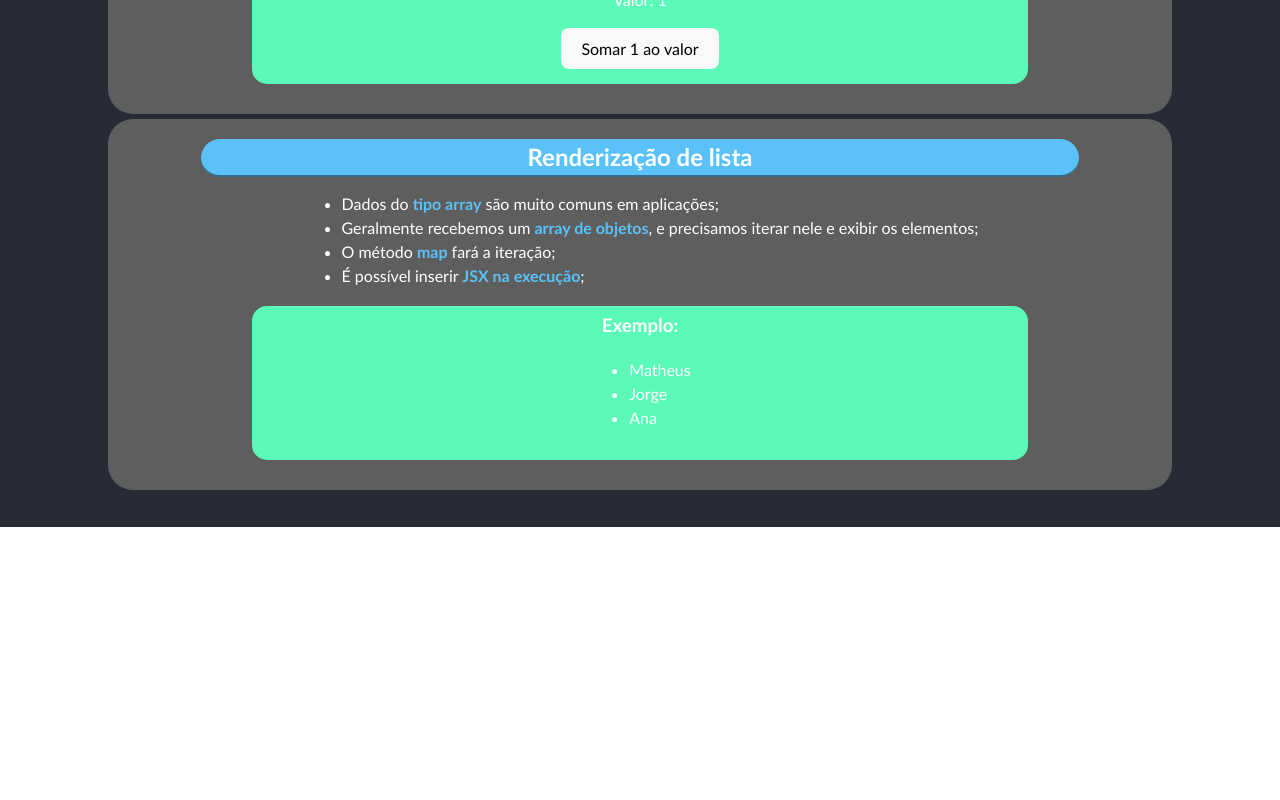
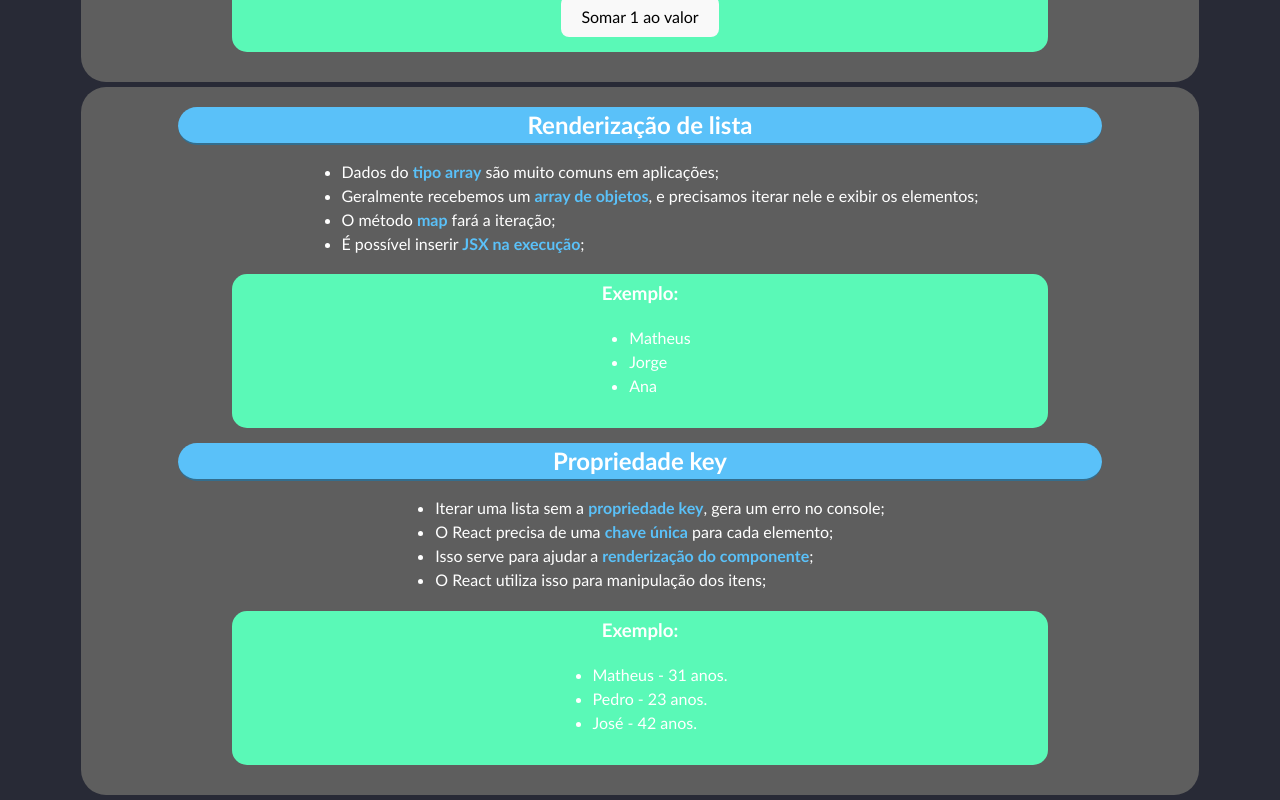
Before and after one commit to CristianTalys/ReactClass, a React (Vite) app in the folder 3_AVANCANDO_EM_REACT/avancando/: page / in a window 1280 px wide. Shown: the part 1235-2035 px from the top of the page. Before the commit the page ends 1762 px from the top, so only its background shows below. Built offline with nearby package versions, Linux system fonts and the light colour scheme.

Commit message:
end class renderList

```diff
--- a/3_AVANCANDO_EM_REACT/avancando/src/App.css
+++ b/3_AVANCANDO_EM_REACT/avancando/src/App.css
@@ -1,8 +1,7 @@
 #root {
   background-color: #282A36;
-  width:100%;
+  width:100vw;
   margin: 0 auto;
-  padding: 2rem;
   text-align: center;
   font-family: 'Trebuchet MS', 'Lucida Sans Unicode', 'Lucida Grande', 'Lucida Sans', Arial, sans-serif;
 }
--- a/3_AVANCANDO_EM_REACT/avancando/src/components/RenderList.jsx
+++ b/3_AVANCANDO_EM_REACT/avancando/src/components/RenderList.jsx
@@ -2,6 +2,11 @@ import { useState } from "react"
 
 const RenderList = () => {
   const [list] = useState(['Matheus', 'Jorge', 'Ana']);
+  const [secondList, setUsers] = useState([
+    { id: 1, nome: "Matheus", age: 31 },
+    { id: 2, nome: "Pedro", age: 23 },
+    { id: 3, nome: "José", age: 42 },
+  ])
   return (
     <div className="content">
       <h2 className="subtitle">Renderização de lista</h2>
@@ -19,6 +24,23 @@ const RenderList = () => {
           ))}
         </ul>
       </div>
+
+      <h2 className="subtitle">Propriedade key</h2>
+      <ul>
+        <li>Iterar uma lista sem a <strong>propriedade key</strong>, gera um erro no console;</li>
+        <li>O React precisa de uma <strong>chave única</strong> para cada elemento;</li>
+        <li>Isso serve para ajudar a <strong>renderização do componente</strong>;</li>
+        <li>O React utiliza isso para manipulação dos itens;</li>
+      </ul>
+
+      <div className="exemplo">
+        <h3>Exemplo:</h3>
+        <ul>
+          {secondList.map((user) => (
+            <li key={user.id}>{user.nome} - {user.age} anos.</li>
+          ))}
+        </ul>
+      </div>
     </div>
   )
 }
```
Lines whose indentation alone changed are shown as unchanged.
